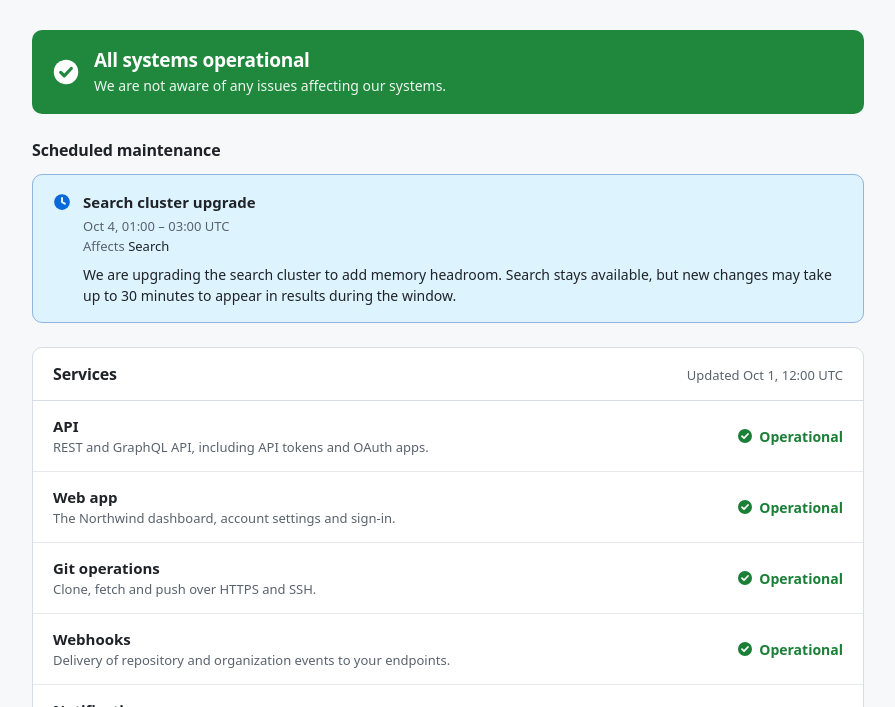
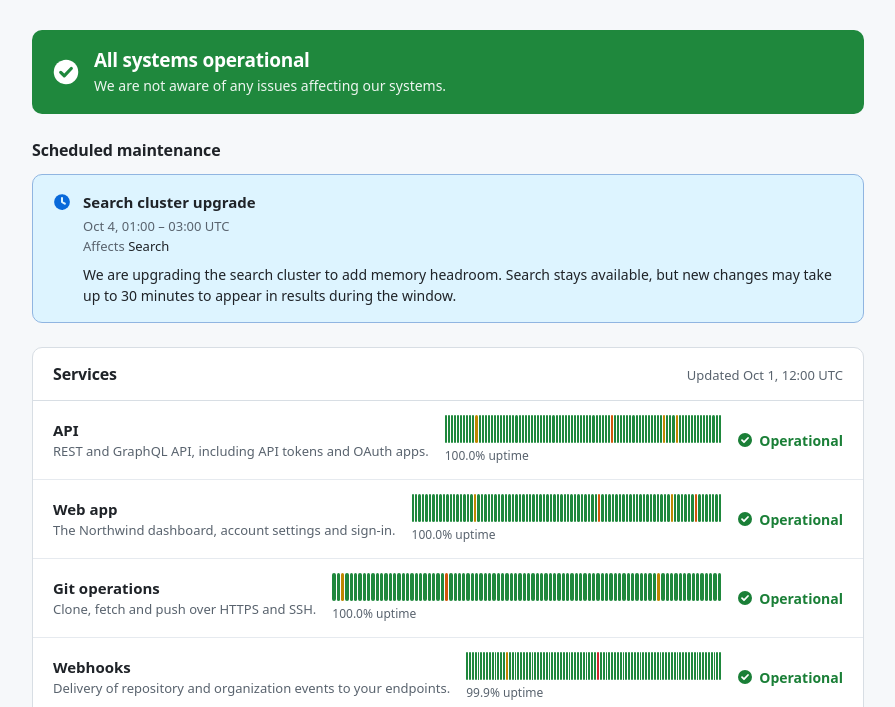
Before and after one commit to ml6team/unum-demo-canary, a website built with Vite: page index.html in a window 1280 px wide. Shown: the part 67-774 px from the top of the page, without its empty margins (192-1087 px from the left). Built offline with nearby package versions, Linux system fonts and the light colour scheme.

Commit message:
feat: render 90-day uptime bar and percentage in each service row (UFS-18)

```diff
--- a/src/main.ts
+++ b/src/main.ts
@@ -12,6 +12,7 @@ import {
 } from './lib/incidents';
 import { overallStatus, STATUS_LABEL, UPDATE_LABEL } from './lib/status';
 import type { Incident, Service, ServiceStatus } from './lib/types';
+import { serviceUptimeHistory, uptimePercent } from './lib/uptime';
 
 type Child = Node | string;
 type Tone = ServiceStatus | 'maintenance';
@@ -81,11 +82,30 @@ function renderOverall(): void {
   );
 }
 
-function serviceRow(service: Service): HTMLLIElement {
+export function serviceRow(
+  service: Service,
+  serviceIncidents: Incident[],
+  now: Date,
+): HTMLLIElement {
+  const history = serviceUptimeHistory(service.id, serviceIncidents, now);
+  const pct = uptimePercent(service.id, serviceIncidents, now);
+
+  const segments = history.map((day) =>
+    el(
+      'button',
+      { class: `uptime-segment tone-${day.status}`, 'aria-label': formatDay(day.day) },
+      [],
+    ),
+  );
+
   return el('li', { class: 'service' }, [
     el('div', { class: 'service-text' }, [
       el('h3', { class: 'service-name' }, [service.name]),
       el('p', { class: 'service-description' }, [service.description]),
+    ]),
+    el('div', { class: 'service-history' }, [
+      el('div', { class: 'uptime-bar', 'aria-label': '90-day uptime history' }, segments),
+      el('p', { class: 'uptime-pct' }, [`${pct.toFixed(1)}% uptime`]),
     ]),
     el('span', { class: `status tone-${service.status}` }, [
       icon(service.status),
@@ -212,7 +232,7 @@ function renderHistory(): void {
 renderOverall();
 renderActive();
 renderMaintenance();
-byId('services').replaceChildren(...services.map(serviceRow));
+byId('services').replaceChildren(...services.map((s) => serviceRow(s, incidents, NOW)));
 byId('updated').replaceChildren(
   'Updated ',
   time(NOW.toISOString(), formatDateTime(NOW.toISOString())),
--- a/src/style.css
+++ b/src/style.css
@@ -375,6 +375,37 @@ a {
   white-space: nowrap;
 }
 
+/* Uptime history bar */
+
+.service-history {
+  display: flex;
+  flex-direction: column;
+  gap: 4px;
+  flex: 1;
+  min-width: 0;
+}
+
+.uptime-bar {
+  display: flex;
+  gap: 1px;
+  height: 28px;
+}
+
+.uptime-segment {
+  flex: 1;
+  height: 100%;
+  padding: 0;
+  border: none;
+  border-radius: 2px;
+  background: var(--tone-solid);
+  cursor: default;
+}
+
+.uptime-pct {
+  color: var(--text-muted);
+  font-size: 12px;
+}
+
 /* Badges */
 
 .badge {
```
Also changed, not shown: src/main.test.ts (+5 -11 lines).
